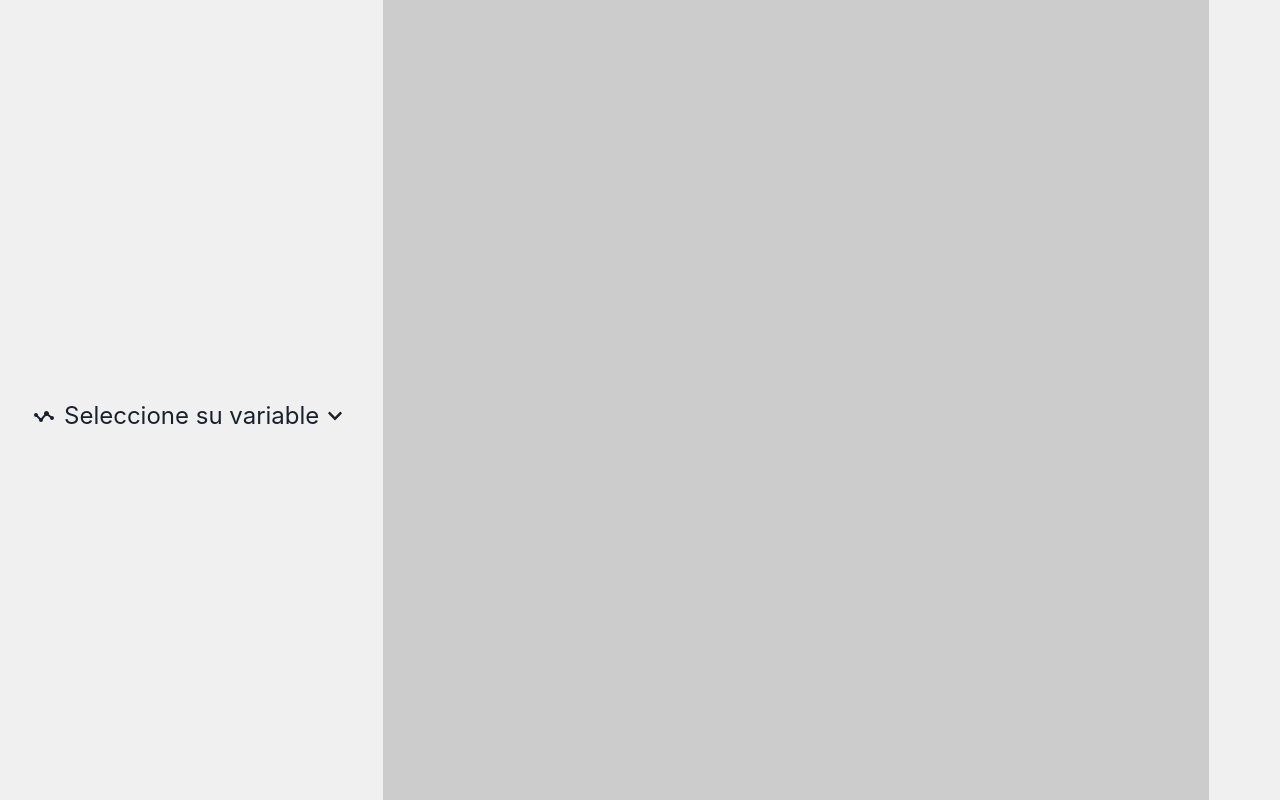
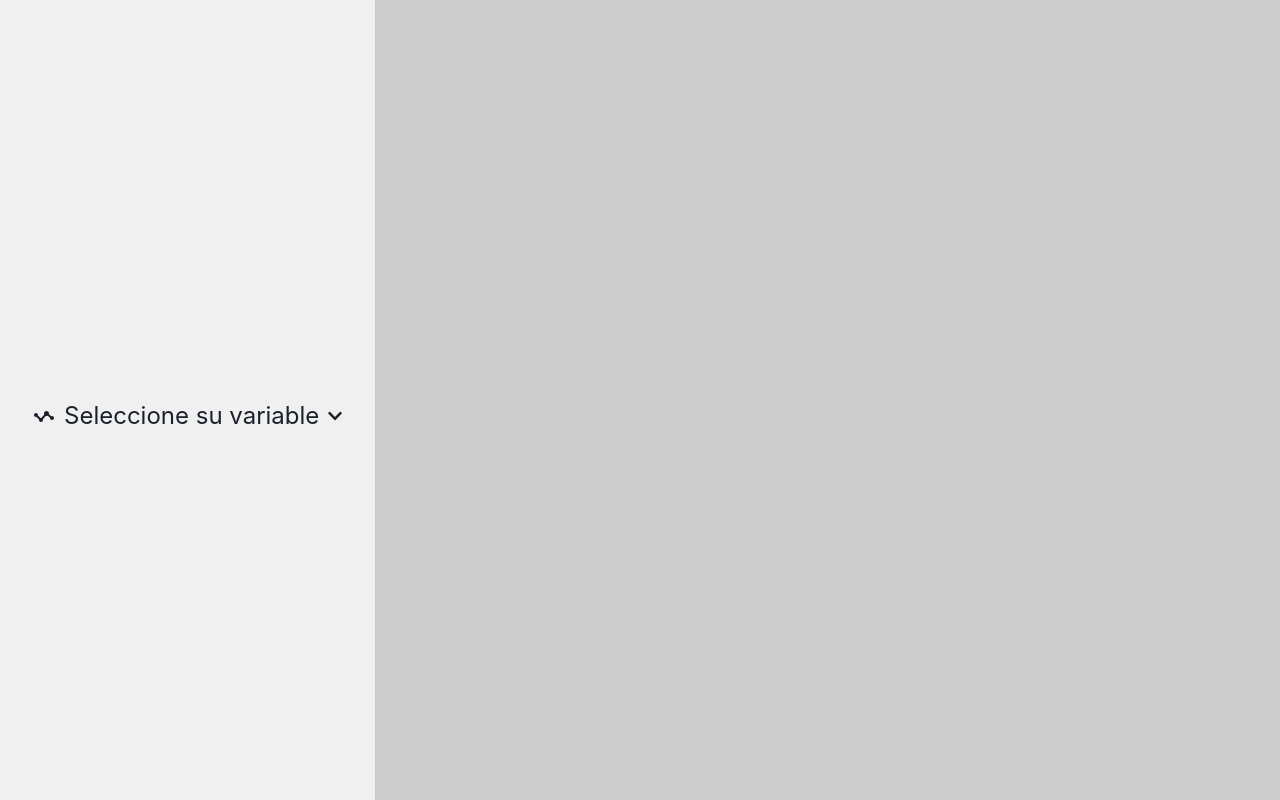
Before and after one commit to wppaez/Energy-Stock-Client, a React (Create React App) app: page / in a window 1280 px wide. Built offline with nearby package versions, Linux system fonts and the light colour scheme.

Commit message:
fix: minor changes

```diff
--- a/src/components/forms/controls/controls.jsx
+++ b/src/components/forms/controls/controls.jsx
@@ -172,12 +172,19 @@ export const Controls = () => {
           <Button
             variant="outline"
             className="b-primary"
+            disabled={end ? false : true}
             _hover={{ bg: '#1d5d90', color: '#FFFFFF' }}
             _active={{ bg: '#1d5d90', color: '#FFFFFF' }}
             isFullWidth
           >
             Consultar
           </Button>
+
+          {end ? null : (
+            <Text fontSize="sm" align="left" width="100%">
+              * Debe tener todos los campos debidamente diligenciados.
+            </Text>
+          )}
         </>
       ) : null}
     </VStack>
--- a/src/components/layout/layout.jsx
+++ b/src/components/layout/layout.jsx
@@ -4,9 +4,9 @@ import { Controls } from '../forms/controls/controls';
 
 export const Layout = () => {
   return (
-    <HStack h="100vh" fontSize="xl" bg="#f0f0f0">
+    <HStack h="100vh" fontSize="xl" bg="#f0f0f0" spacing={0}>
       <Controls />
-      <VStack bg="#CCCCCC" minW="calc(100% - 453.953px)" minH="100vh"></VStack>
+      <VStack bg="#CCCCCC" m={0} minH="100vh" flex="1"></VStack>
     </HStack>
   );
 };
```
